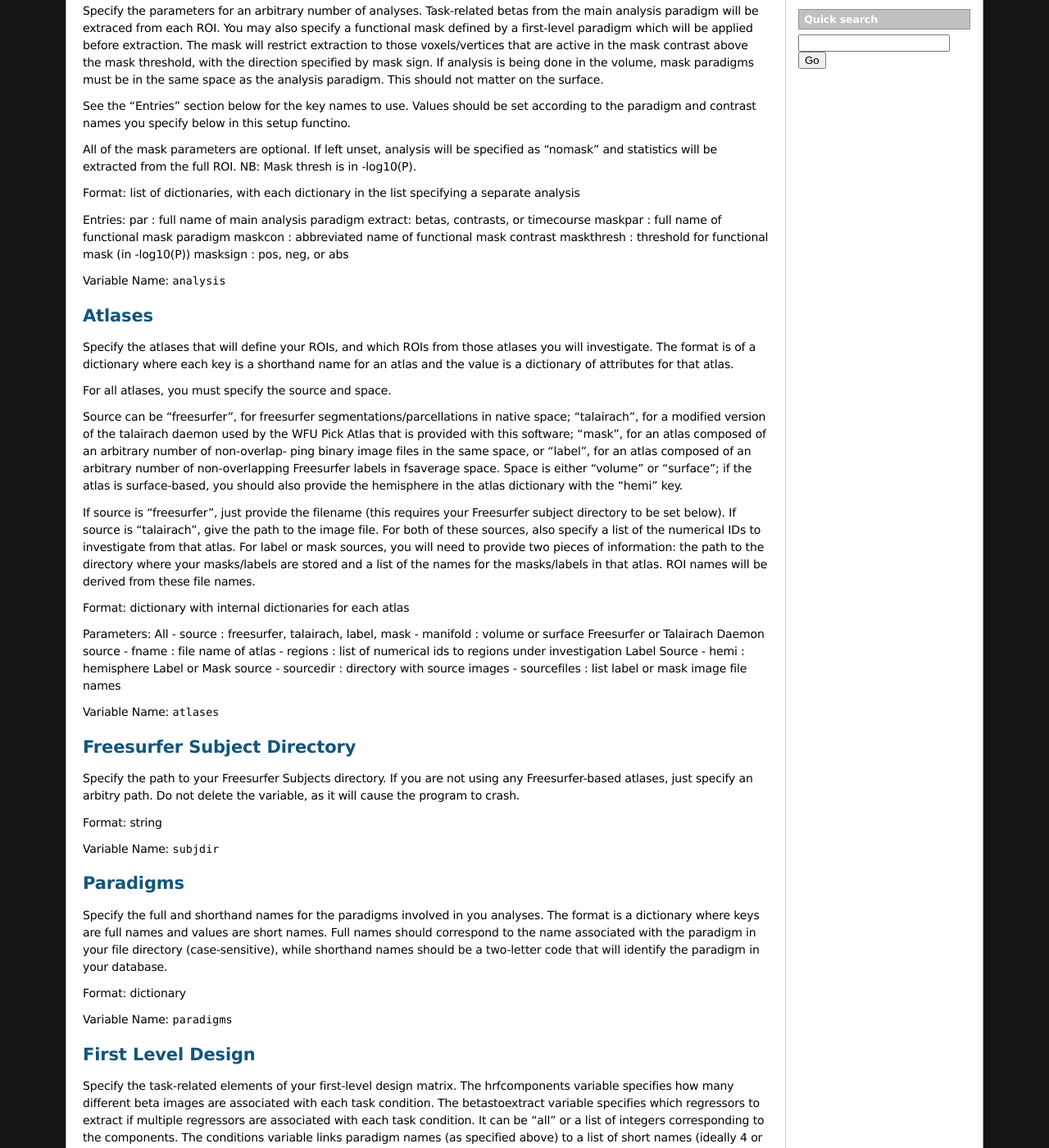
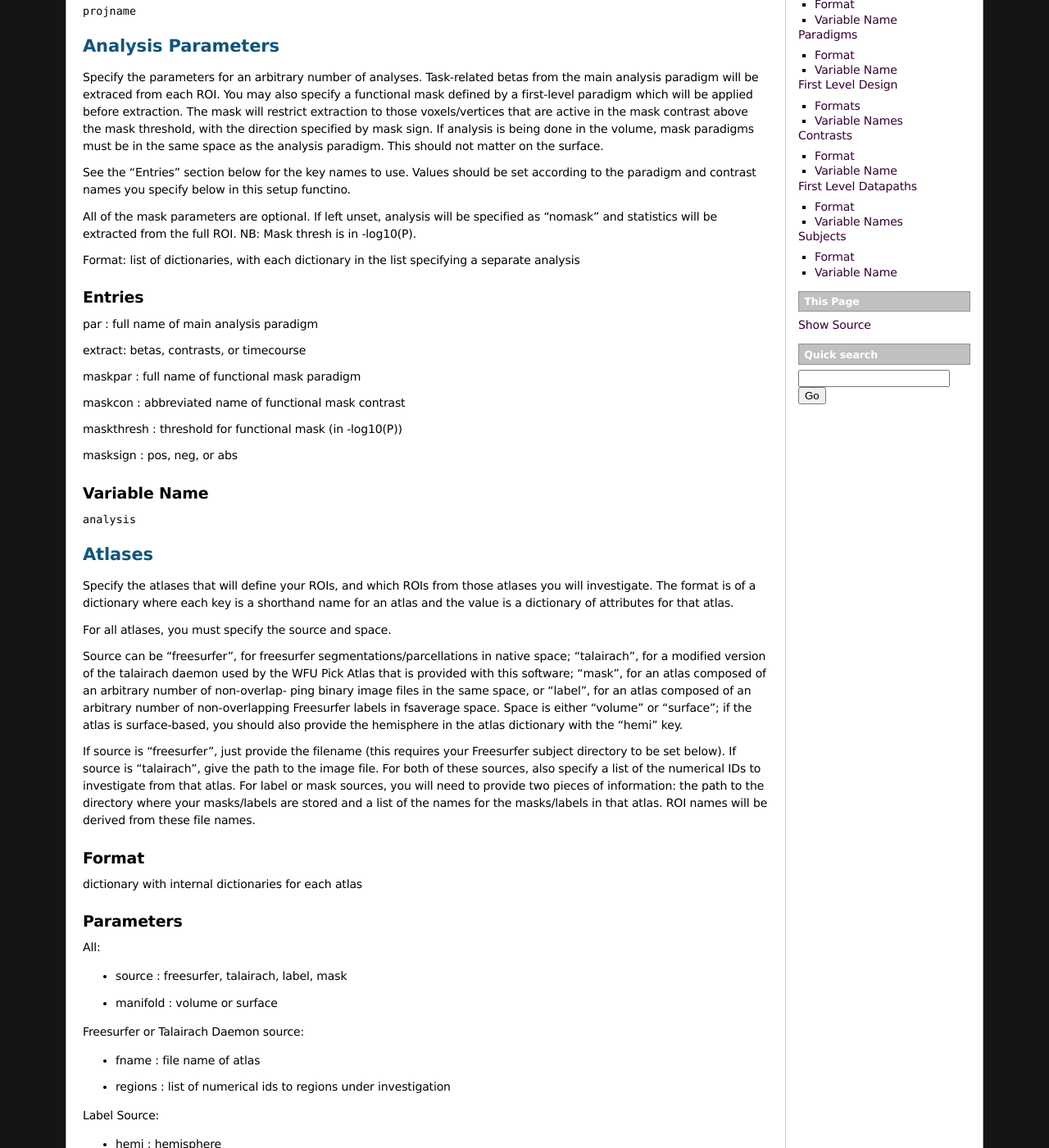
Before and after one commit to mwaskom/PyROI, a Sphinx documentation site: the page built from doc/source/config_doc.rst, in a window 1280 px wide and 1400 px high, scrolled down 536 px. Shown: the whole window at 82% size. Built offline with Sphinx 7.4.7, drawn with Linux system fonts in a browser that asks for light colours; formulas are drawn with MathJax 3; the version number could not be read and is left out; some of the changed text lies outside the part shown.

Commit message:
Some doc additions

```diff
--- a/__init__.py
+++ b/__init__.py
@@ -1,5 +1,5 @@
 """Package for functional neuroimaging region of interest analysis in Python"""
-
+from core import write_config_base
 from utils import *
 from atlases import *
 from analysis import *
--- a/configinterface.py
+++ b/configinterface.py
@@ -16,9 +16,9 @@ from exceptions import *
 __module__ = "configinterface"
 
 # Look for a file indicating the setup module and import that module if found
-if os.path.isfile(".roisetupfile"):
+if os.path.isfile(".roiconfigfile"):
 
-    fid = open(".roisetupfile","r")
+    fid = open(".roiconfigfile","r")
     module = fid.read()
     fid.close()
 
--- a/configsad.py
+++ b/configsad.py
@@ -3,7 +3,7 @@
 """
 May/June 2010 update of ROI pypeline.  A work in progress.
 
-Michael Waskom -- mwaskom@mit.edu
+Michael Waskom -- mwaskom<at>mit<dot>edu
 """
 
 
--- a/doc/source/conf.py
+++ b/doc/source/conf.py
@@ -71,7 +71,7 @@ release = version
 #today_fmt = '%B %d, %Y'
 
 # List of documents that shouldn't be included in the build.
-#unused_docs = []
+unused_docs = ['config_intro.rst', 'config_doc.rst']
 
 # List of directories, relative to source directory, that shouldn't be searched
 # for source files.
--- a/doc/source/config_doc.rst
+++ b/doc/source/config_doc.rst
@@ -1,6 +1,6 @@
-   May/June 2010 update of ROI pypeline.  A work in progress.
+May/June 2010 update of ROI pypeline.  A work in progress.
 
-   Michael Waskom -- mwaskom@mit.edu
+Michael Waskom -- mwaskom@mit.edu
 
 
 Project Name
@@ -9,9 +9,18 @@ Project Name
 Specify the name your analysis will be associated with. All analysis
 results will be printed to roi/analyses/$projname.
 
-Format: string
+Format
+^^^^^^
 
-Variable Name: ``projname``
+string
+
+
+Variable Name
+^^^^^^^^^^^^^
+
+``projname``
+
+
 
 
 Analysis Parameters
@@ -77,22 +99,44 @@ path to the directory where your masks/labels are stored and a list of
 the names for the masks/labels in that atlas. ROI names will be derived
 from these file names.
 
-Format: dictionary with internal dictionaries for each atlas
+Format
+^^^^^^
 
-Parameters:
-All
+dictionary with internal dictionaries for each atlas
+
+
+Parameters
+^^^^^^^^^^
+
+All:
+
 - source : freesurfer, talairach, label, mask
+
 - manifold : volume or surface
-Freesurfer or Talairach Daemon source
+
+Freesurfer or Talairach Daemon source:
+
 - fname : file name of atlas
+
 - regions : list of numerical ids to regions under investigation
-Label Source
+
+Label Source:
+
 - hemi : hemisphere
-Label or Mask source
+
+Label or Mask source:
+
 - sourcedir : directory with source images
+
 - sourcefiles : list label or mask image file names
 
-Variable Name: ``atlases``
+
+Variable Name
+^^^^^^^^^^^^^
+
+``atlases``
+
+
 
 
 Freesurfer Subject Directory
@@ -102,9 +146,18 @@ Specify the path to your Freesurfer Subjects directory. If you are not
 using any Freesurfer-based atlases, just specify an arbitry path.
 Do not delete the variable, as it will cause the program to crash.
 
-Format: string
+Format
+^^^^^^
 
-Variable Name: ``subjdir``
+string
+
+
+Variable Name
+^^^^^^^^^^^^^
+
+``subjdir``
+
+
 
 
 Paradigms
@@ -117,9 +170,18 @@ associated with the paradigm in your file directory (case-sensitive),
 while shorthand names should be a two-letter code that will identify
 the paradigm in your database.
 
-Format: dictionary
+Format
+^^^^^^
 
-Variable Name: ``paradigms``
+dictionary
+
+
+Variable Name
+^^^^^^^^^^^^^^
+
+``paradigms``
+
+
 
 
 First Level Design
@@ -140,15 +202,26 @@ Note that although the hrfcomponents variable is added for forward
 compatability, the ROI pypeline has not been tested on any data
 with multiple HRF comopnents for each task condition.
 
-Formats:
+Formats
+^^^^^^^
+
 integer
+
 "all" or list of integers
+
 dictionary where each key is a string and each value is a list of strings
 
-Variable Names:
+
+Variable Names
+^^^^^^^^^^^^^^
+
 ``hrfcomponents``
+
 ``betastoextract``
+
 ``conditions``
+
+
 
 
 Contrasts
@@ -163,11 +236,20 @@ for that contrast.
 Note that if you are not going to be using any functional masks, you can
 leave this as an empty dictionary.
 
-Format:
+Format
+^^^^^^
+
 dictionary where each key is a string and each value is a dictionary
+
 inner dictionary: each key is a string and each value is an integer
 
-Variable Name: ``contrasts``
+
+Variable Name
+^^^^^^^^^^^^^
+
+``contrasts``
+
+
 
 
 First Level Datapaths
@@ -184,14 +266,26 @@ directory of the meanfunc path.  This is the standard setup for the out-
 put of NiPype first-level workflows, but if you are working with a diff-
 erent first-level analysis, you may need to create this path/file yourself.
 
-Format: string
+Format
+^^^^^^
+
+string
+
 
 Variable Names
+^^^^^^^^^^^^^^
+
 ``basepath``
+
 ``timecoursepath``
+
 ``meanfuncpath``
+
 ``betapath``
+
 ``contrastpath``
+
+
 
 
 Subjects
@@ -204,6 +298,13 @@ ID, etc.). Maintain this format even if you have only one group; simply
 use the name of your experiment, or other, as the single key to the dict-
 ionary in that case.
 
-Format: dictionary with strings as each key and a list of strings as each value
+Format
+^^^^^^
 
-Variable Name: ``subjects``
+dictionary with strings as each key and a list of strings as each value
+
+
+Variable Name
+^^^^^^^^^^^^^
+
+``subjects``
--- a/doc/source/getting_started.rst
+++ b/doc/source/getting_started.rst
@@ -1,3 +1,5 @@
+.. _getting_started:
+
 ===============
 Getting Started
 ===============
--- a/doc/source/index.rst
+++ b/doc/source/index.rst
@@ -17,6 +17,7 @@ Contents:
 .. toctree::
    :maxdepth: 2
 
+   contents.rst
    freesurfer_surf.rst
 
 
```
Also changed, not shown: other parts of doc/source/config_doc.rst (+15 -2 lines), core.py (+42 -17 lines), doc/source/config_file.rst (+127 -24 lines), doc/source/contents.rst (+6 -7 lines), 2 other files.
